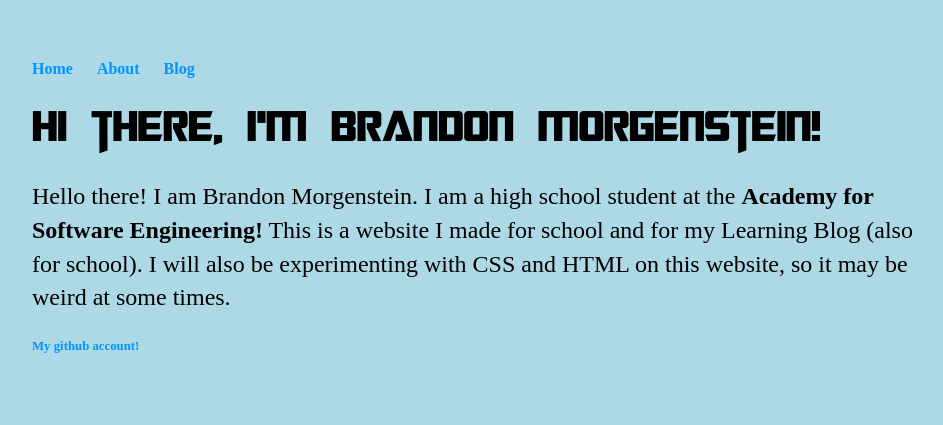
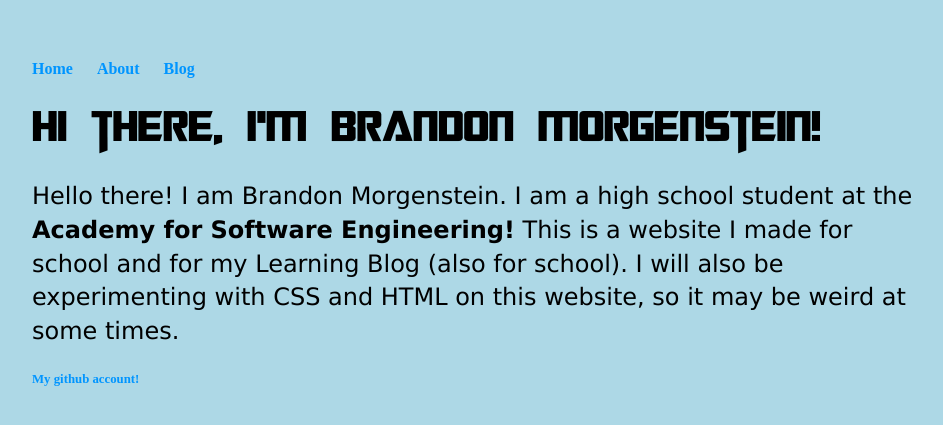
Before and after one commit to brandonm4478/brandonm4478.github.io, a Jekyll site: the page built from index.html, in a window 1280 px wide. Shown: the top 425 px of the page, without its empty margins (160-1103 px from the left). Built offline with Jekyll 4.4.1, drawn with Linux system fonts in a browser that asks for light colours.

Commit message:
Update main.css

```diff
--- a/css/main.css
+++ b/css/main.css
@@ -36,7 +36,7 @@ h1 {
 }
 p {
   font-size: 1.5em;
-  font-family;'Verdana';
+  font-family:'Verdana';
   line-height: 1.4em;
   color: #00000;
 }
```
